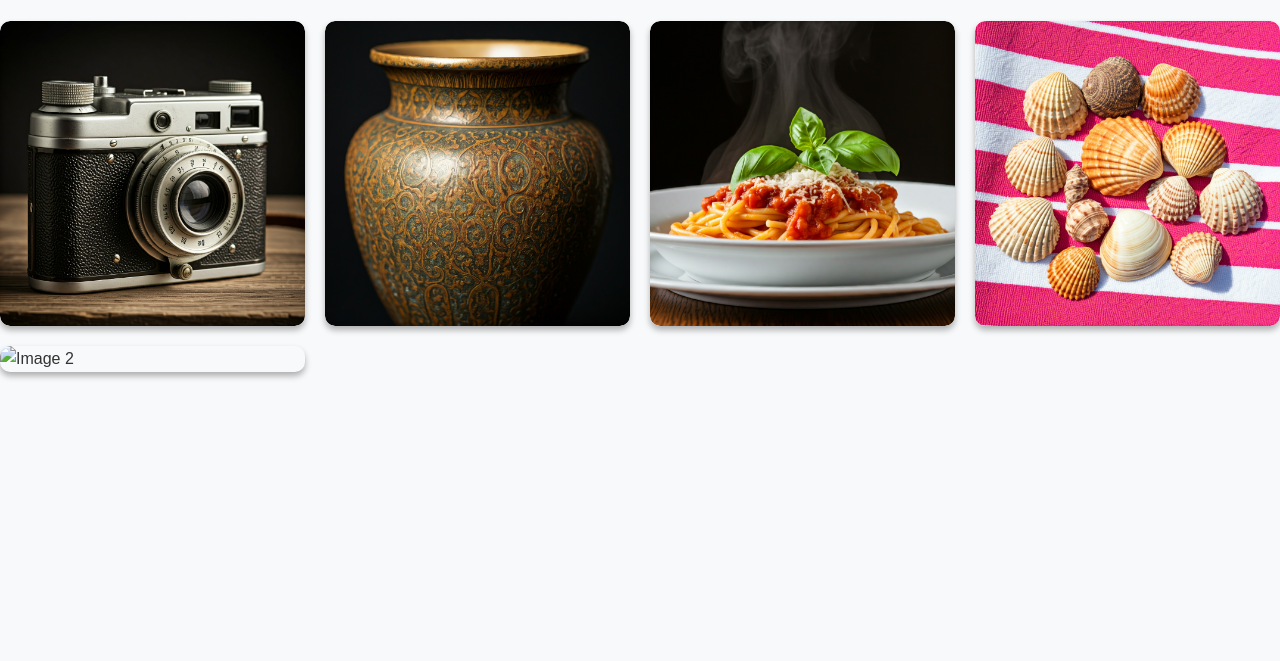
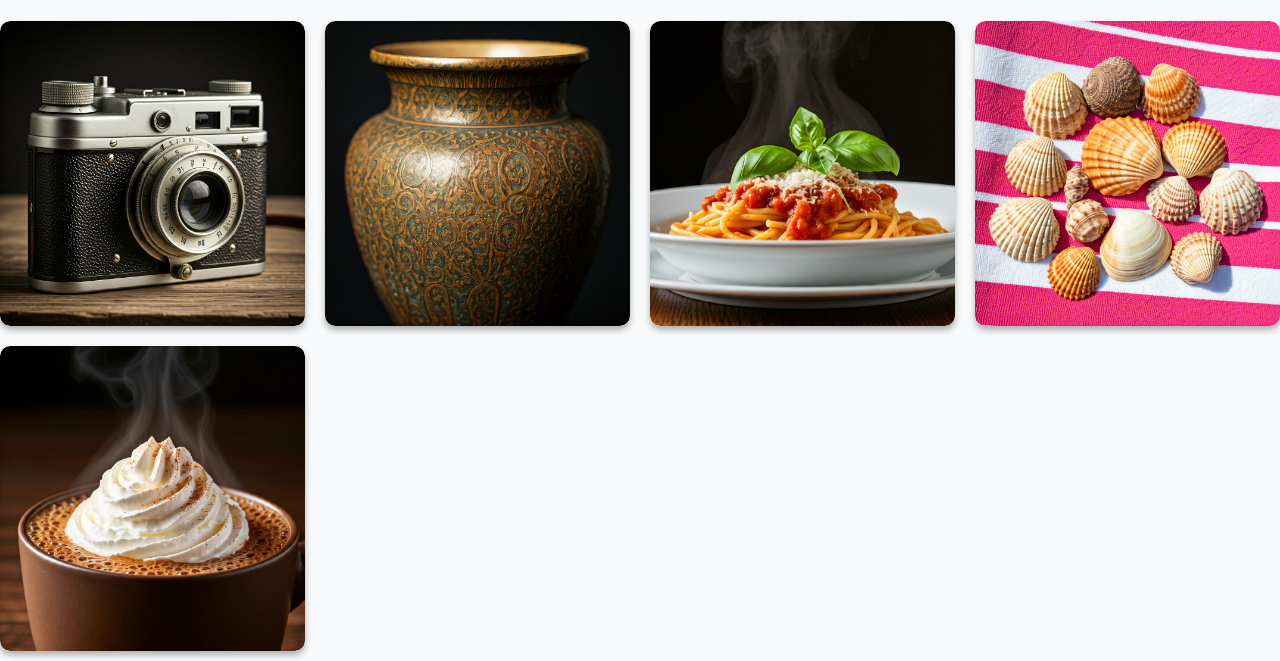
Before and after one commit to Ramrahish/aiimage, a plain HTML site: page Food_Objects.html in a window 1280 px wide. Shown: the part 164-825 px from the top of the page. Before the commit the page ends 800 px from the top, so only its background shows below. Drawn offline with Linux system fonts and the light colour scheme.

Commit message:
Update Food_Objects.html

```diff
--- a/Food_Objects.html
+++ b/Food_Objects.html
@@ -52,8 +52,8 @@
       <a href="shalles.jpg" download><i class="download-icon">⬇️</i></a>
     </div>
        <div class="gallery-item">
-      <img src="coff.jpg" alt="Image 2">
-      <a href="coff.jpg" download><i class="download-icon">⬇️</i></a>
+      <img src="coffe.jpg" alt="Image 2">
+      <a href="coffe.jpg" download><i class="download-icon">⬇️</i></a>
     </div>
 
       </section>
```
